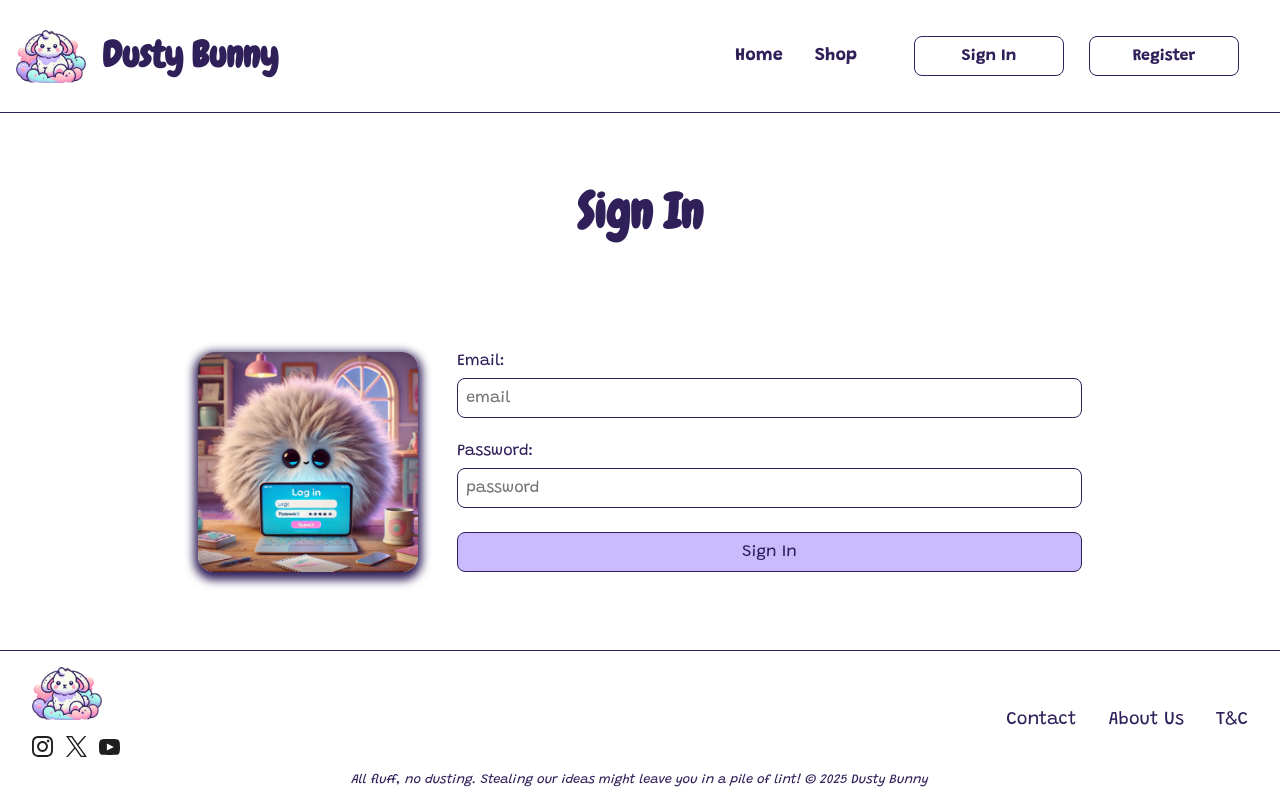
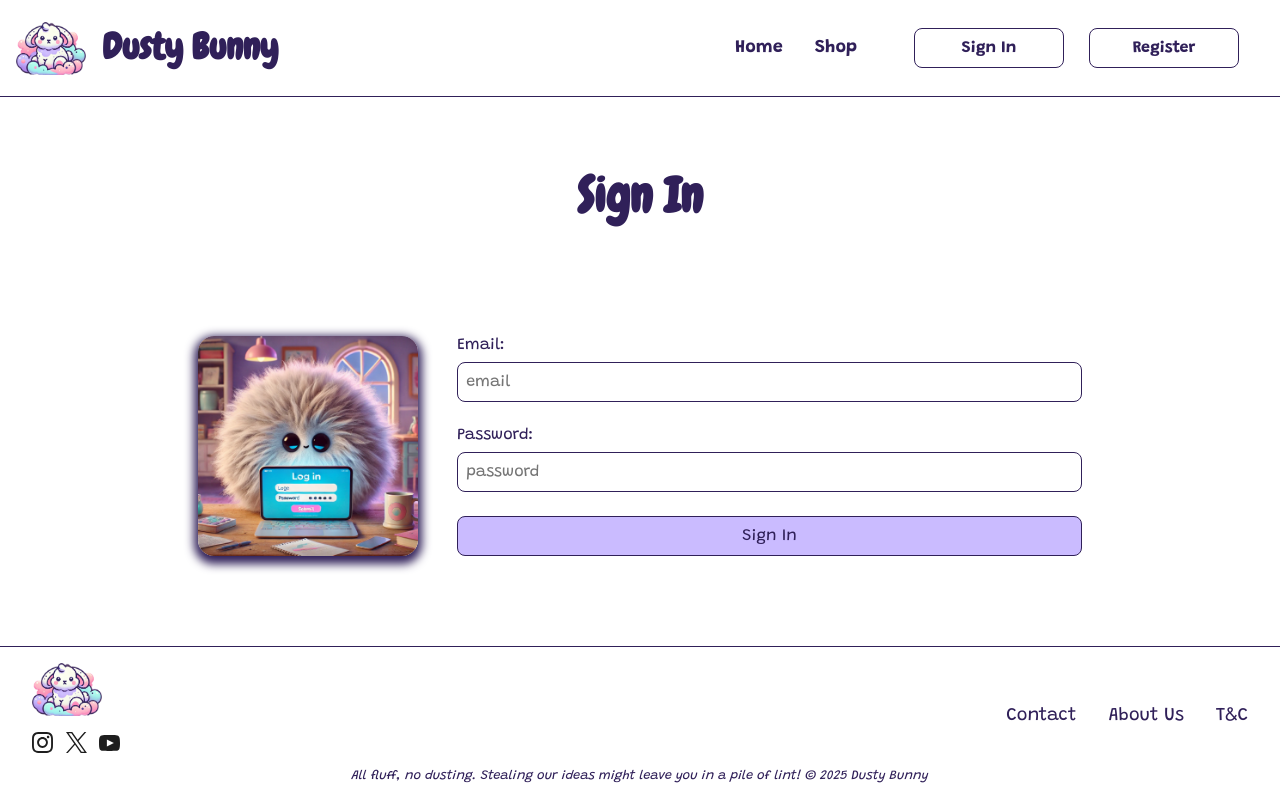
Before and after one commit to FernandoTejedorL/dusty-bunny, a React (Vite) app in the folder client/: page /login in a window 1280 px wide. Built offline with nearby package versions, Linux system fonts and the light colour scheme; no server answers.

Commit message:
Update menu.styles.js

```diff
--- a/client/src/components/menu/menu.styles.js
+++ b/client/src/components/menu/menu.styles.js
@@ -26,7 +26,7 @@ const StyledMenu = styled.div`
 		translate: 0;
 		top: 0;
 		border-bottom: none;
-		height: 5rem;
+		height: 4rem;
 		max-width: 70%;
 	}
 `;
```
